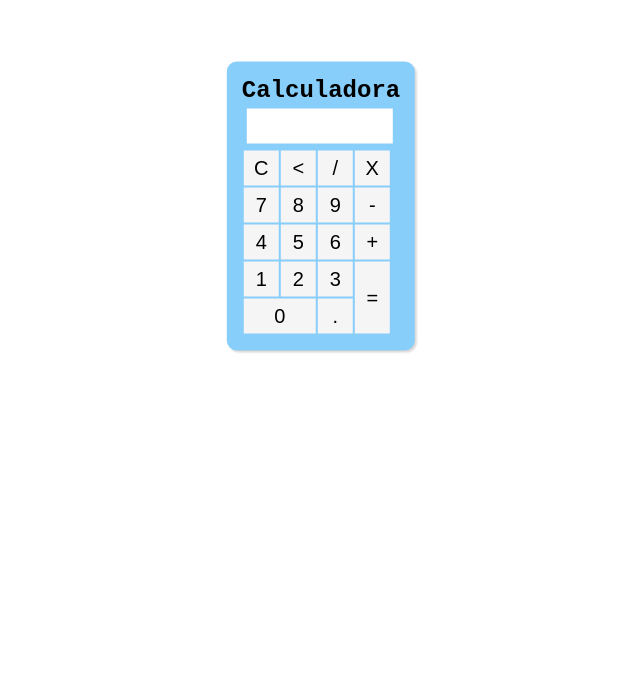
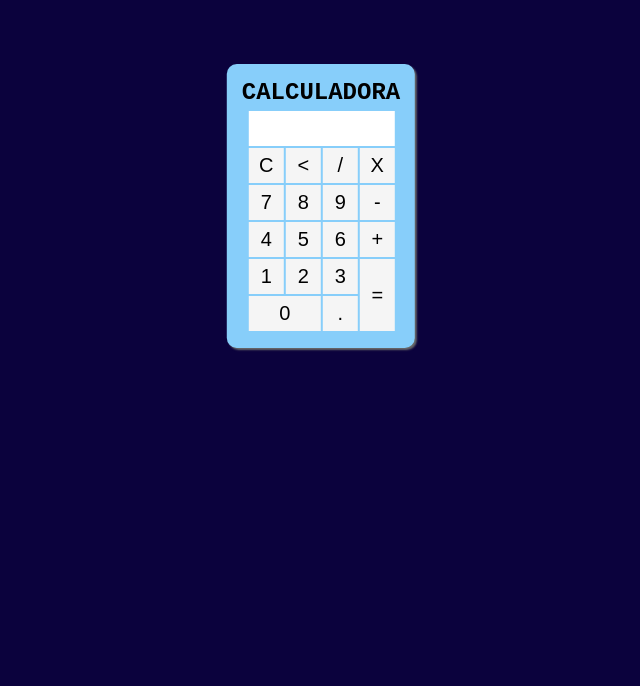
Before and after one commit to otaviobaute/calculadora_JavaScript, a plain HTML site: page index.html in a window 1280 px wide. Shown: the part 114-800 px from the top of the page, without its empty margins (319-959 px from the left). Drawn offline with Linux system fonts and the light colour scheme.

Commit message:
modificações nos arquivos e estilizações

```diff
--- a/index.html
+++ b/index.html
@@ -19,7 +19,7 @@
 
     <main class="corpo">
         <div class="calcula">
-            <h2>Calculadora</h2>
+            <h2>CALCULADORA</h2>
             <p id='resultado'></p>
             <table>
                 <tr>
--- a/style.css
+++ b/style.css
@@ -3,7 +3,7 @@
     padding: 0px;
 }
 body{
-    background-color: white;
+    background-color:rgb(11, 2, 61);
     width: 100%;
     height: auto;
 
@@ -13,13 +13,23 @@ body{
     height: 20vh;
     font-family: 'Courier New', Courier, monospace;
     text-align: center;
+    font-size: 17px;
 }
 .titulo{
     height: 100%;
     width: 100%;
+    color: white;
+    margin-top: 50px;
+}
+h1{
+
 }
 h1 h3{
+    color: white;
     align-items: center;
+}
+h2{
+    padding: 0 0 5px 0;
 }
 .corpo{
     width: 100%;
@@ -35,18 +45,24 @@ h1 h3{
     transform: translate(-50%, -50%);
     border-radius: 10px;
     padding: 15px;
-    box-shadow: 2px 2px 2px rgb(221, 216, 216);
+    box-shadow: 2px 2px 2px rgb(105, 105, 105);
 }
 #resultado{
     width: 146px;
     height: 35px;
     background-color: white;
-    margin: 5px;
+    margin-left: 7px;
     text-align: right;
+    align-content: center;
+    font-size: 20px;
     color: black;
 }
 /*estilização button só está aqui por conta
  do botão '-' que não quis formatar com o class*/
+table{
+    padding-left: 5px;
+
+}
 button{
     background-color: whitesmoke;
     color: black;
```
Also changed, not shown: calculadora_img.PNG (added).
